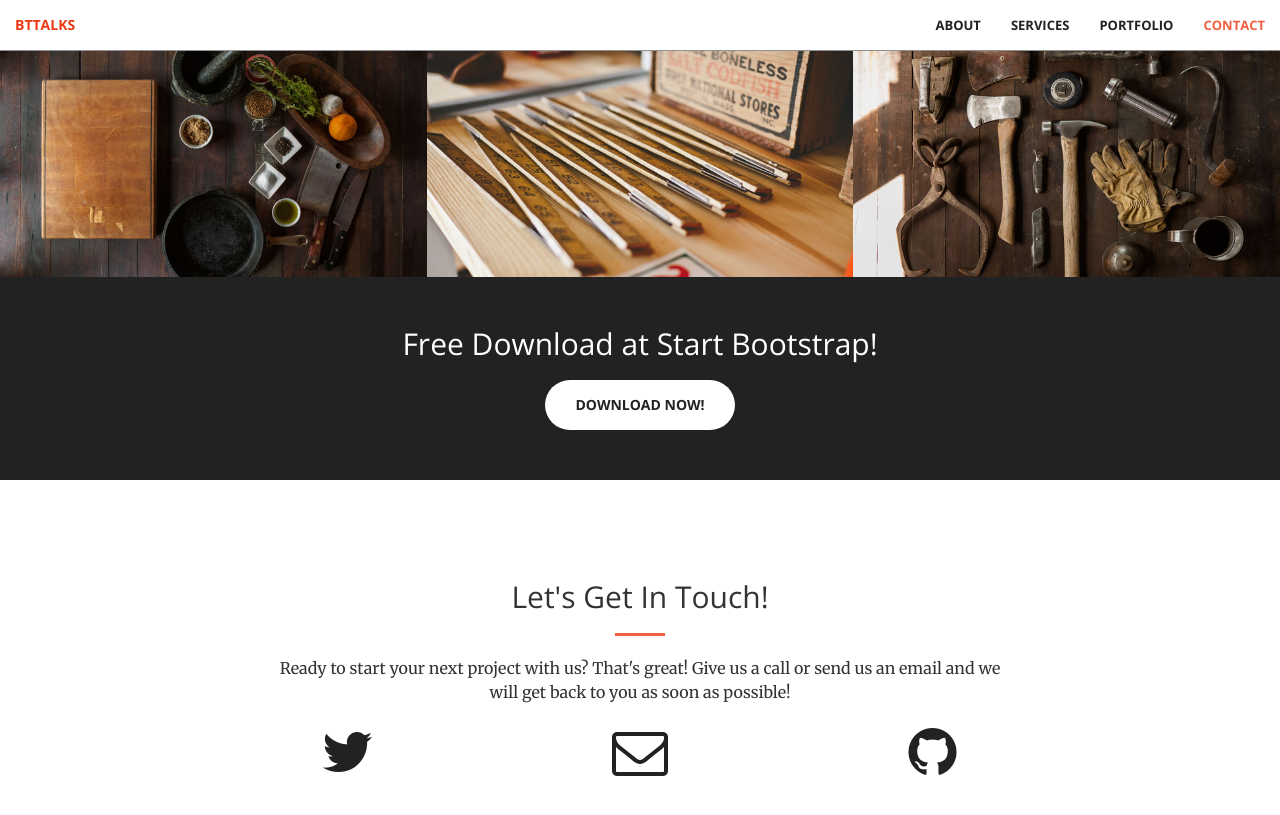
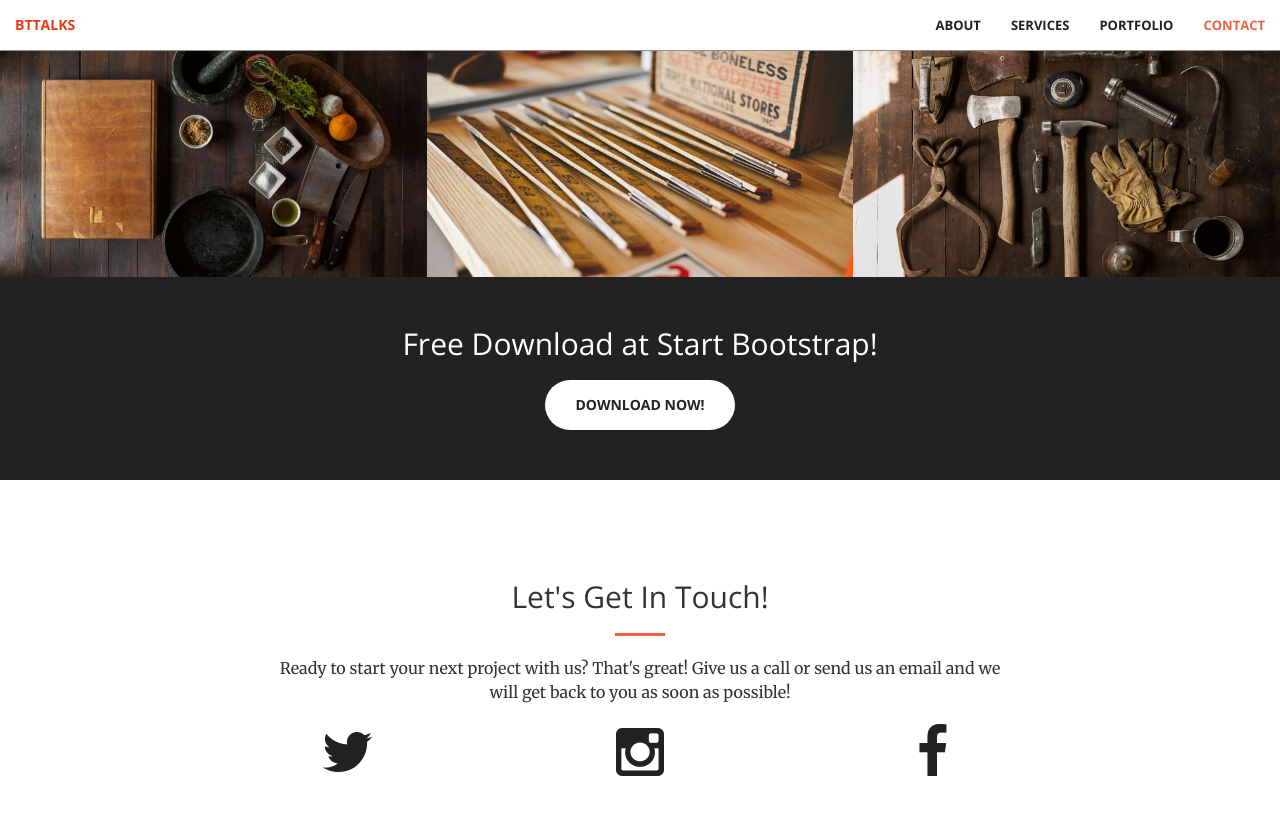
Before and after one commit to officialrubimaurya/BTTalks, a Jekyll site: the page built from index.html, in a window 1280 px wide and 900 px high, scrolled down 1957 px. Shown: the top 815 px of the window. Built offline with Jekyll 4.4.1, drawn with Linux system fonts in a browser that asks for light colours.

Commit message:
Update contact.html

```diff
--- a/_includes/contact.html
+++ b/_includes/contact.html
@@ -7,21 +7,21 @@
                 <p>Ready to start your next project with us? That's great! Give us a call or send us an email and we will get back to you as soon as possible!</p>
             </div>
         <div class="col-lg-2 col-lg-offset-2 text-center">
-            <a href="https://twitter.com/{{ site.twitter_username }}">
+            <a href="https://twitter.com/BtTalks{{ site.twitter_username }}">
                 <i class="fa fa-twitter fa-3x wow bounceIn" data-wow-delay=".1s"></i>
                 <p>{{ site.twitter_username }}</p>
             </a>
         </div>
         <div class="col-lg-2 col-lg-offset-1 text-center">
-            <a href="mailto:{{ site.email }}">
-            <i class="fa fa-envelope-o fa-3x wow bounceIn" data-wow-delay=".1s"></i>
-                <p>{{ site.email }}</p>
+            <a href="https://www.instagram.com/bttalks/{{ site.instagram_username }}">
+            <i class="fa fa-instagram fa-3x wow bounceIn" data-wow-delay=".1s"></i>
+                <p>{{ site.instagram_username }}</p>
             </a>
         </div>
         <div class="col-lg-2 col-lg-offset-1 text-center">
-            <a href="https://github.com/{{ site.github_username }}">
-            <i class="fa fa-github fa-3x wow bounceIn" data-wow-delay=".1s"></i>
-                <p>{{ site.github_username }}</p>
+            <a href="https://www.facebook.com/bttalks/{{ site.facebook_username }}">
+            <i class="fa fa-facebook fa-3x wow bounceIn" data-wow-delay=".1s"></i>
+                <p>{{ site.facebook_username }}</p>
             </a>
         </div>
 
```
